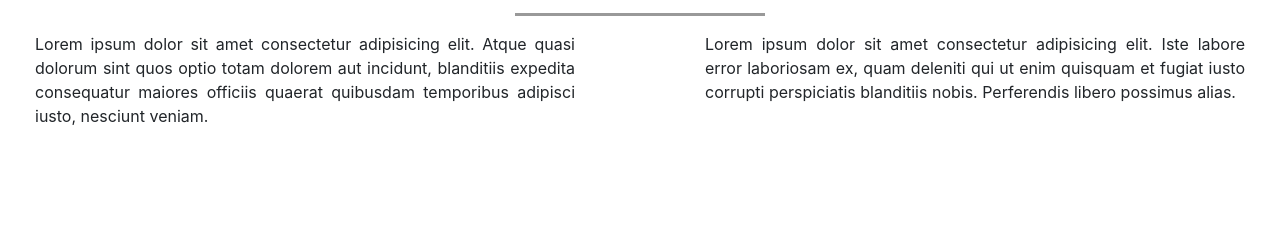
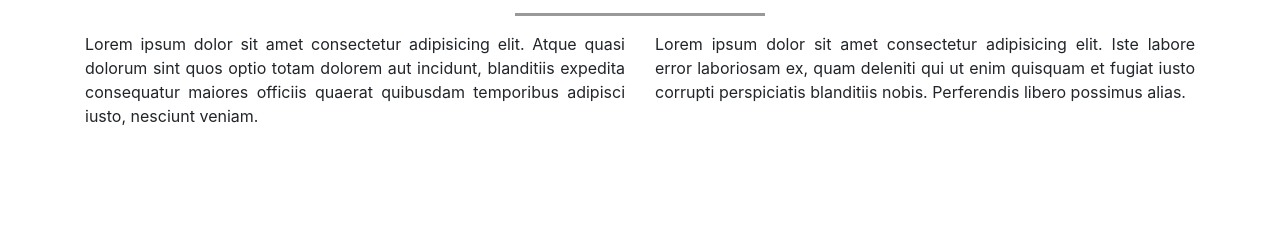
Before and after one commit to syah-rudy/syah-rudyy.github.io, a plain HTML site: page index.html in a window 1280 px wide. Shown: the part 559-800 px from the top of the page. Drawn offline with nearby package versions, Linux system fonts and the light colour scheme.

Commit message:
Update index.html

```diff
--- a/index.html
+++ b/index.html
@@ -76,7 +76,7 @@
         </div>
         <div class="row">
           <div class="col-sm">
-            <p class="text-justify pKiri">
+            <p class="text-justify">
               Lorem ipsum dolor sit amet consectetur adipisicing elit. Atque
               quasi dolorum sint quos optio totam dolorem aut incidunt,
               blanditiis expedita consequatur maiores officiis quaerat quibusdam
@@ -84,7 +84,7 @@
             </p>
           </div>
           <div class="col-sm">
-            <p class="text-justify pKanan">
+            <p class="text-justify">
               Lorem ipsum dolor sit amet consectetur adipisicing elit. Iste
               labore error laboriosam ex, quam deleniti qui ut enim quisquam et
               fugiat iusto corrupti perspiciatis blanditiis nobis. Perferendis
```
